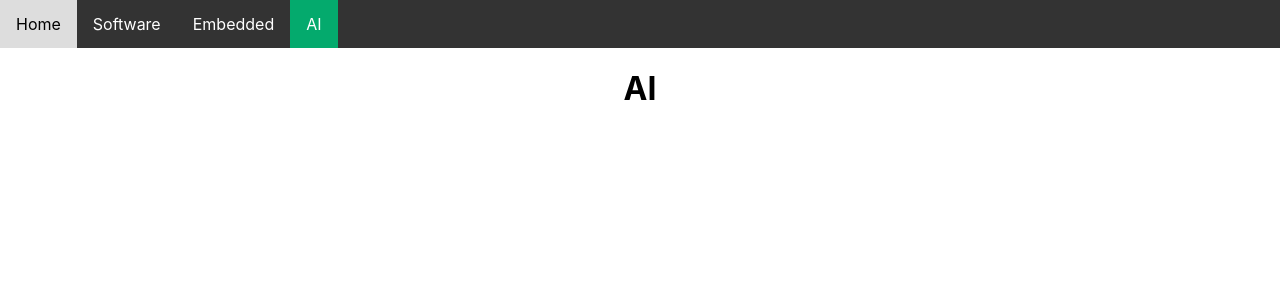
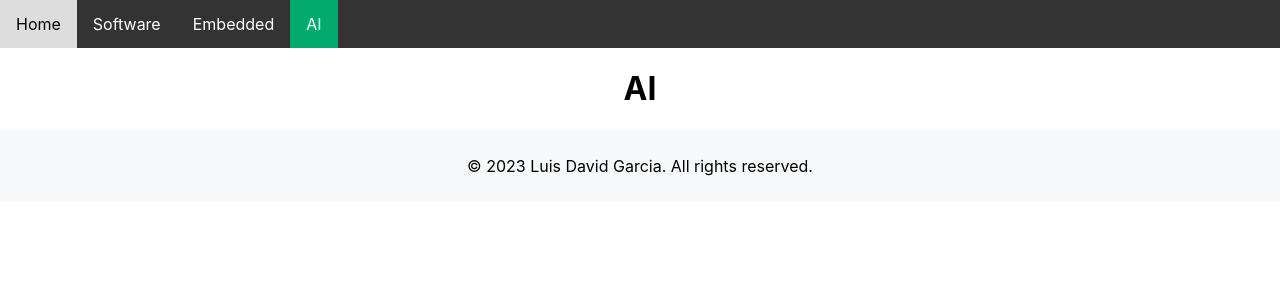
Before and after one commit to luisdavidgarcia/luisdavidgarcia.github.io, a React (Create React App) app in the folder luis-resume/: page /ai in a window 1280 px wide. Shown: the top 300 px of the page. Built offline with nearby package versions, Linux system fonts and the light colour scheme.

Commit message:
Add Footer component to App.js

```diff
--- a/luis-resume/src/App.js
+++ b/luis-resume/src/App.js
@@ -7,6 +7,7 @@ import Software from './pages/Software';
 import Embedded from './pages/Embedded';
 import AI from './pages/AI';
 import Navbar from './components/common/Navbar';
+import Footer from './components/Footer';
 
 function App() {
     return (
@@ -19,6 +20,7 @@ function App() {
                     <Route path="/embedded" element={<Embedded />} />
                     <Route path="/ai" element={<AI />} />
                 </Routes>
+                <Footer />
             </div>
         </Router>
     );
--- /dev/null
+++ b/luis-resume/src/assets/styles/Footer.css
@@ -0,0 +1,8 @@
+.footer {
+    background-color: #f8f9fa; /* Light gray background, adjust as needed */
+    text-align: center;
+    padding: 10px 0;
+    position: relative;
+    bottom: 0;
+    width: 100%;
+}
--- /dev/null
+++ b/luis-resume/src/components/Footer.js
@@ -0,0 +1,13 @@
+import React from 'react';
+import '../assets/styles/Footer.css'; // Make sure to create a corresponding CSS file
+
+function Footer() {
+    return (
+        <footer className="footer">
+            <p>&copy; {new Date().getFullYear()} Luis David Garcia. All rights reserved.</p>
+            {/* Add additional footer content here */}
+        </footer>
+    );
+}
+
+export default Footer;
```
